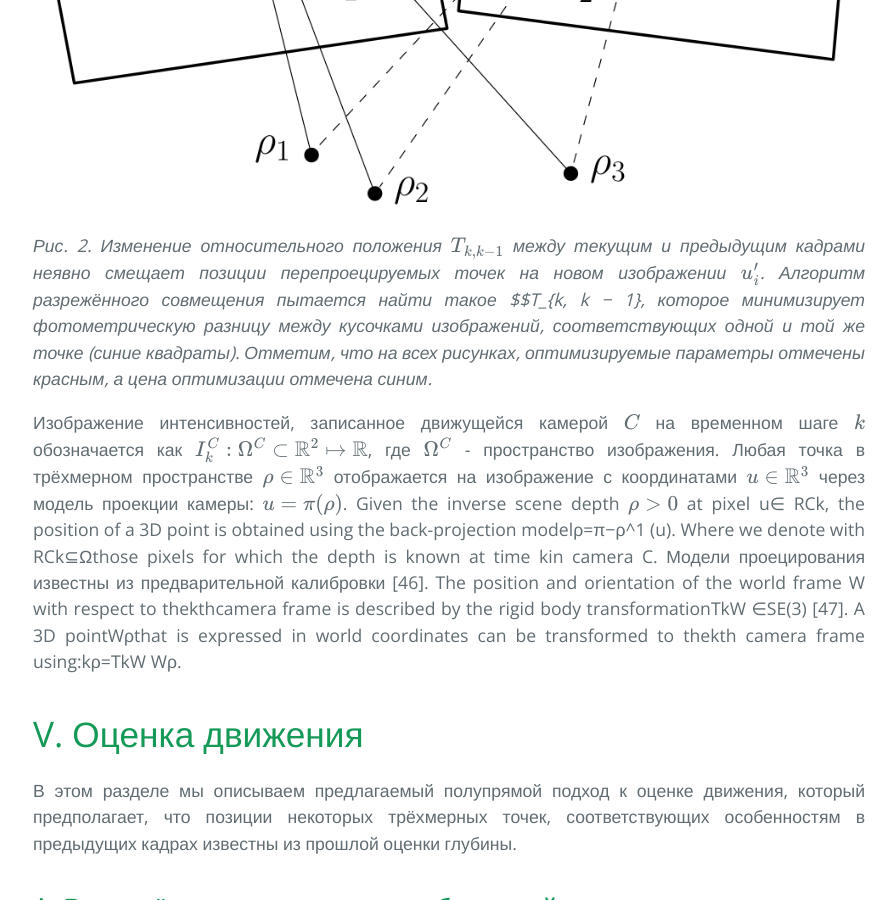
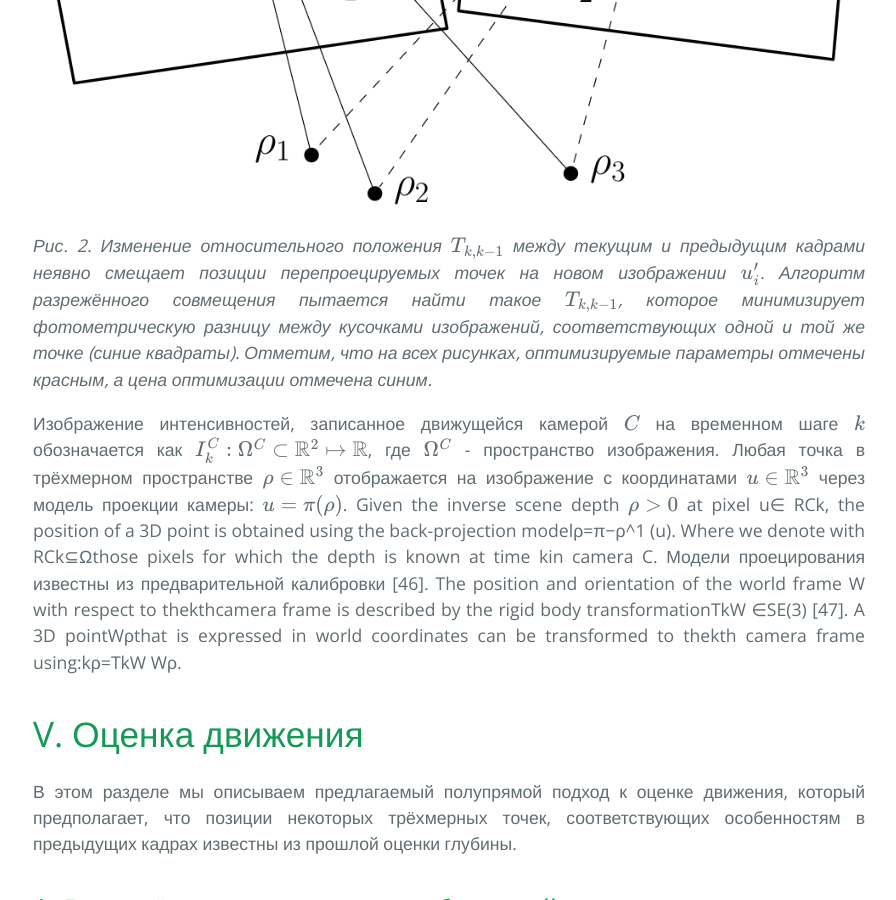
Before and after one commit to i-v-s/slam, a Jekyll site: the page built from svo2.md, in a window 1280 px wide and 900 px high, scrolled down 6687 px. Shown: the whole window, without its empty margins (191-1087 px from the left). Built offline with Jekyll 4.4.1, drawn with Linux system fonts in a browser that asks for light colours; our own code applies the rules of GitHub Pages for plain Markdown files; formulas are drawn with MathJax 3.

Commit message:
Обновлено svo2.md

```diff
--- a/svo2.md
+++ b/svo2.md
@@ -250,7 +250,7 @@ along intensity gradient edges. Фильтры инициализируются
 
 *Рис. 2. Изменение относительного положения $$ T_{k, k − 1} $$ между текущим и предыдущим
 кадрами неявно смещает позиции перепроецируемых точек на
-новом изображении $${u}'_{i}$$. Алгоритм разрежённого совмещения пытается найти такое $$T_{k, k − 1},
+новом изображении $${u}'_{i}$$. Алгоритм разрежённого совмещения пытается найти такое $$T_{k, k − 1}$$,
 которое минимизирует
 фотометрическую разницу между кусочками изображений, соответствующих одной и той же
 точке (синие квадраты). Отметим,  что на всех рисунках, оптимизируемые параметры
```
